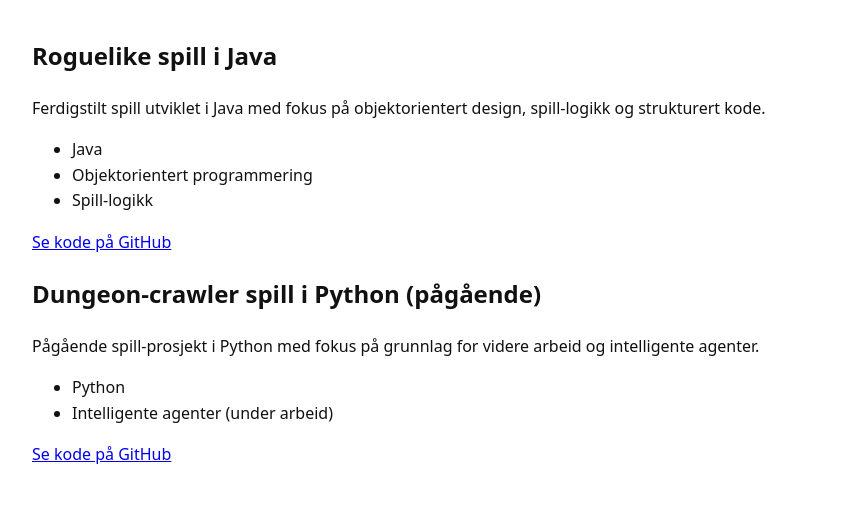
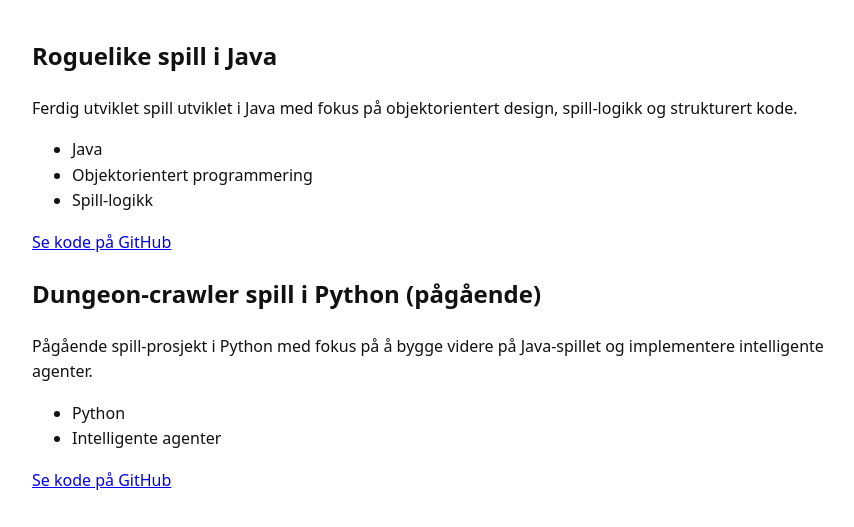
Before and after one commit to fredrikudengen/fredrikudengen.github.io, a plain HTML site: page projects.html in a window 1280 px wide. Shown: the part 141-668 px from the top of the page, without its empty margins (208-1062 px from the left). Drawn offline with Linux system fonts and the light colour scheme.

Commit message:
updated text

```diff
--- a/projects.html
+++ b/projects.html
@@ -19,7 +19,7 @@
     <section>
       <h2>Roguelike spill i Java</h2>
       <p>
-        Ferdigstilt spill utviklet i Java med fokus på objektorientert design,
+        Ferdig utviklet spill utviklet i Java med fokus på objektorientert design,
         spill-logikk og strukturert kode.
       </p>
       <ul>
@@ -31,11 +31,11 @@
     </section>
       <h2>Dungeon-crawler spill i Python (pågående)</h2>
       <p>
-        Pågående spill-prosjekt i Python med fokus på grunnlag for videre arbeid og intelligente agenter.
+        Pågående spill-prosjekt i Python med fokus på å bygge videre på Java-spillet og implementere intelligente agenter.
       </p>
       <ul>
         <li>Python</li>
-        <li>Intelligente agenter (under arbeid)</li>
+        <li>Intelligente agenter</li>
       </ul>
       <a href="https://github.com/fredrikudengen/placeholder">Se kode på GitHub</a>
     </section>
```
